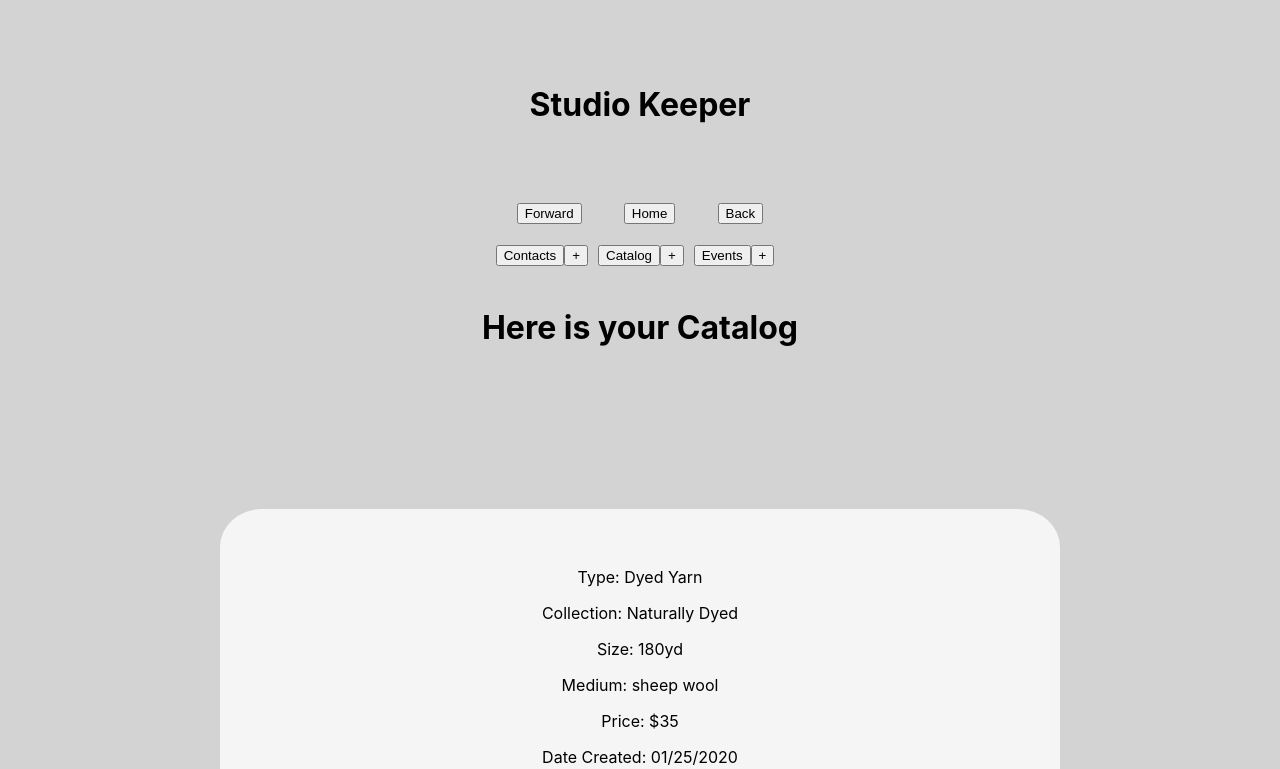
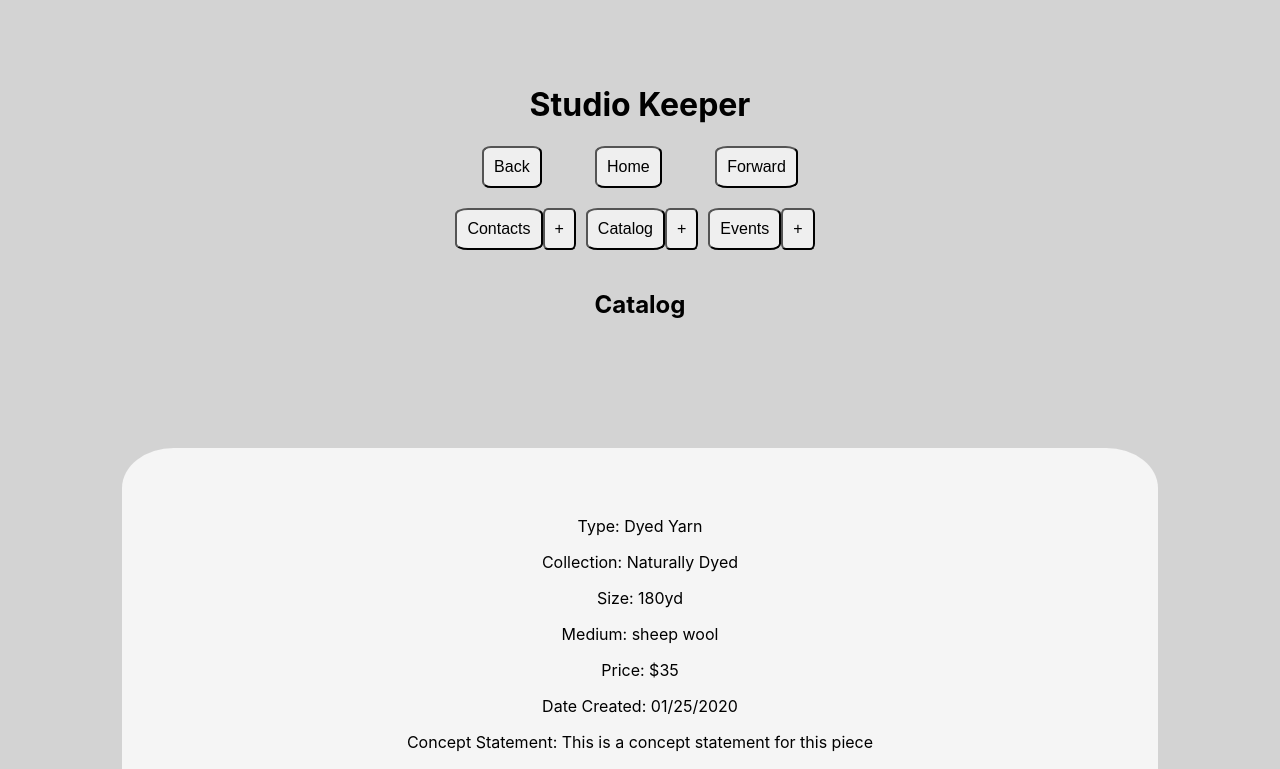
Before and after one commit to sheilajmj/studio-keeper-app, a React (Create React App) app: page /catalog in a window 1280 px wide. Shown: the top 769 px of the page. Built offline with nearby package versions, Linux system fonts and the light colour scheme.

Commit message:
removing middle holder component for catalog

```diff
--- a/src/Components/Catalog/CatalogItemContainer.js
+++ /dev/null
@@ -1,12 +0,0 @@
-import React from 'react';
-import CatalogItem from './CatalogItem'
-
-function CatalogItemContainer() {
-  return (
-    <main className='App'>
-      <CatalogItem />
-    </main>
-  );
-}
-
-export default CatalogItemContainer;
--- a/src/Components/Catalog/CatalogParent.js
+++ b/src/Components/Catalog/CatalogParent.js
@@ -1,16 +1,15 @@
 import React from 'react';
-import CatalogItemContainer from './CatalogItemContainer'
+import CatalogItem from './CatalogItem'
 import Nav from '../Nav/Nav'
 
 
 function CatalogParent() {
   return (
-    <main className='App'>
+    <section className='catalog'>
       <Nav />
-      <h1>Here is your Catalog</h1>
-
-      <CatalogItemContainer />
-    </main>
+      <h2>Catalog</h2>
+      <CatalogItem />
+    </section>
   );
 }
 
--- a/src/Components/Contacts/ContactsParent.js
+++ b/src/Components/Contacts/ContactsParent.js
@@ -11,7 +11,7 @@ class ContactsParent extends Component {
   return (
     <main className='App'>
       <Nav />
-      <h2>Here are your Contacts</h2>
+      <h2>Contacts</h2>
         <ContactItemContainer />
     </main>
   );
--- a/src/Components/Events/EventParent.js
+++ b/src/Components/Events/EventParent.js
@@ -6,7 +6,7 @@ function EventParent() {
   return (
     <main className='App'>
       <Nav />
-      <h2>Here are your Events</h2>
+      <h2>Events</h2>
       <EventItemContainer />
     </main>
   );
--- a/src/Components/Nav/Nav.js
+++ b/src/Components/Nav/Nav.js
@@ -15,7 +15,7 @@ class Nav extends Component {
     return (
       <div className="nav-wrap">
         <div className="nav-top">
-        <ForwardButton /> <HomeButton /> <BackButton />
+        <BackButton /><HomeButton /> <ForwardButton />
         </div>
         <br />
         <div className="nav-bottom">
--- a/src/index.css
+++ b/src/index.css
@@ -130,3 +130,9 @@ display: inline-block;
 margin-left: auto;
 margin-right: auto;
 }
+
+button {
+  padding: 10px;
+  font-size: 1em;
+  border-radius: 15%;
+}
```
Also changed, not shown: src/Components/Catalog/CatalogItem.js (line endings or trailing spaces).
